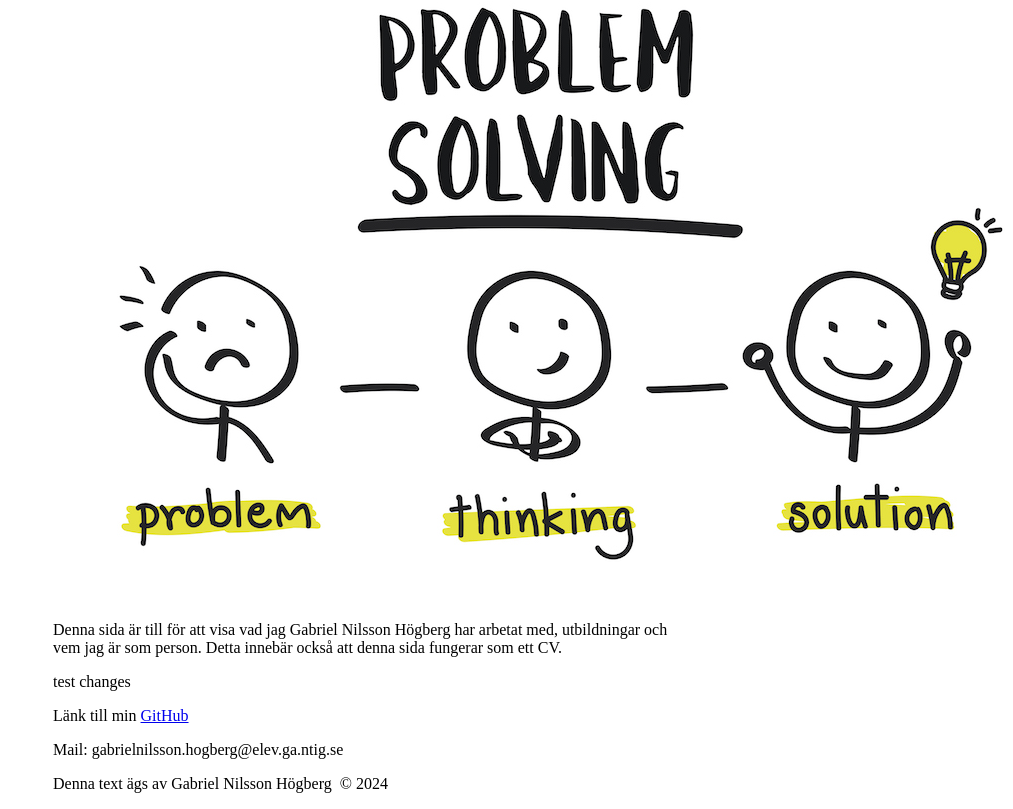
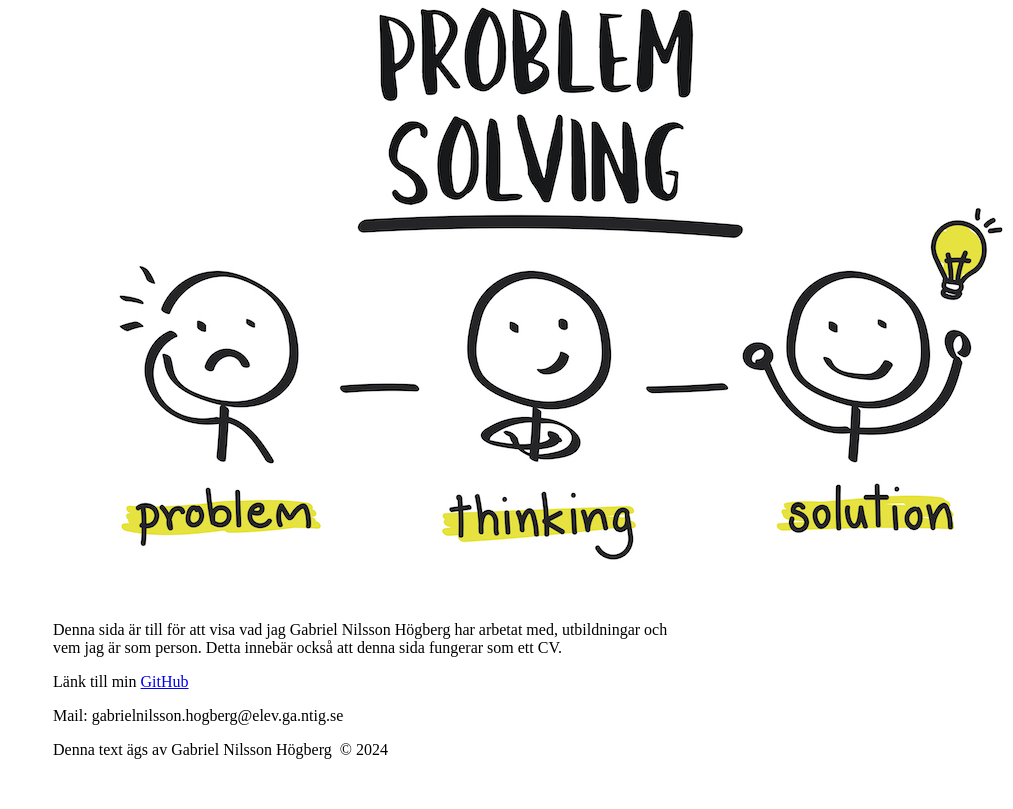
Before and after one commit to Gabbe16/cv, a plain HTML site: page index.html in a window 1280 px wide. Shown: the part 129-938 px from the top of the page, without its empty margins (267-1280 px from the left). After the commit the page ends 904 px from the top, so only its background shows below. Drawn offline with Linux system fonts and the light colour scheme.

Commit message:
removed test changes

```diff
--- a/index.html
+++ b/index.html
@@ -23,7 +23,6 @@
             <img src="images/Creative-Problem-Solving-Process.jpeg" alt="En bild på naturen">
         </header>
         <p>Denna sida är till för att visa vad jag Gabriel Nilsson Högberg har arbetat med, utbildningar och vem jag är som person. Detta innebär också att denna sida fungerar som ett CV.</p>
-        <p>test changes</p>
     </main>
 
     <footer class="container">
```
